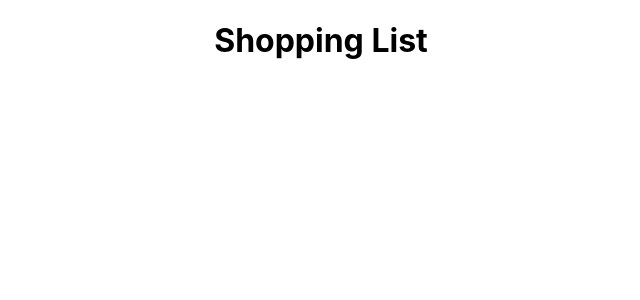
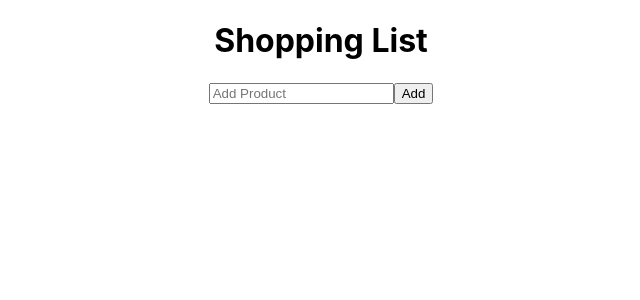
Before and after one commit to aashishpanthee/React-App-with-TypeScript-Beginner, a React (Create React App) app: page / in a window 1280 px wide. Shown: the top 300 px of the page, without its empty margins (319-959 px from the left). Built offline with nearby package versions, Linux system fonts and the light colour scheme.

Commit message:
Create a ShoppingListForm component
--Created a shoppinglistform.tsx component to add items to the shopping list.

```diff
--- a/src/App.tsx
+++ b/src/App.tsx
@@ -3,6 +3,7 @@
 // import Greeter from './components/Greeter';
 import ShoppingList from './components/ShoppingList';
 import Item from "./models/SingleItem"
+import ShoppingListForm from './components/ShoppingListForm';
 
 function App() {
  const [items,setItems]= useState<Item[]>([]);
@@ -17,6 +18,7 @@
       <Greeter person="Sumit"/>
       <Greeter person="Aryal"/> */}
       <ShoppingList items={items}/>
+      <ShoppingListForm/>
     </div>
   );
 }
--- /dev/null
+++ b/src/components/ShoppingListForm.tsx
@@ -0,0 +1,14 @@
+import React from "react";
+
+const ShoppingListForm = ():JSX.Element => {
+    function handleSubmit(e:React.FormEvent){
+e.preventDefault();
+console.log("Submitted");
+    }
+  return <form onSubmit={handleSubmit}>
+    <input type="text" placeholder="Add Product" />
+    <button type="submit">Add</button>
+  </form>
+};
+
+export default ShoppingListForm;
```
